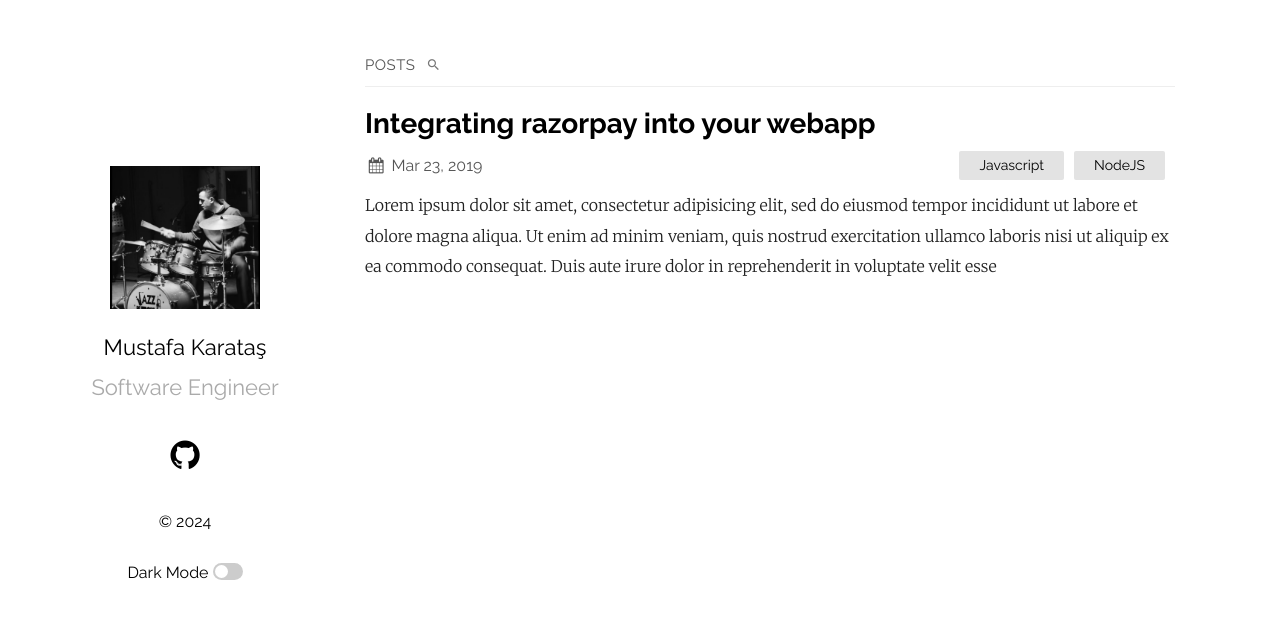
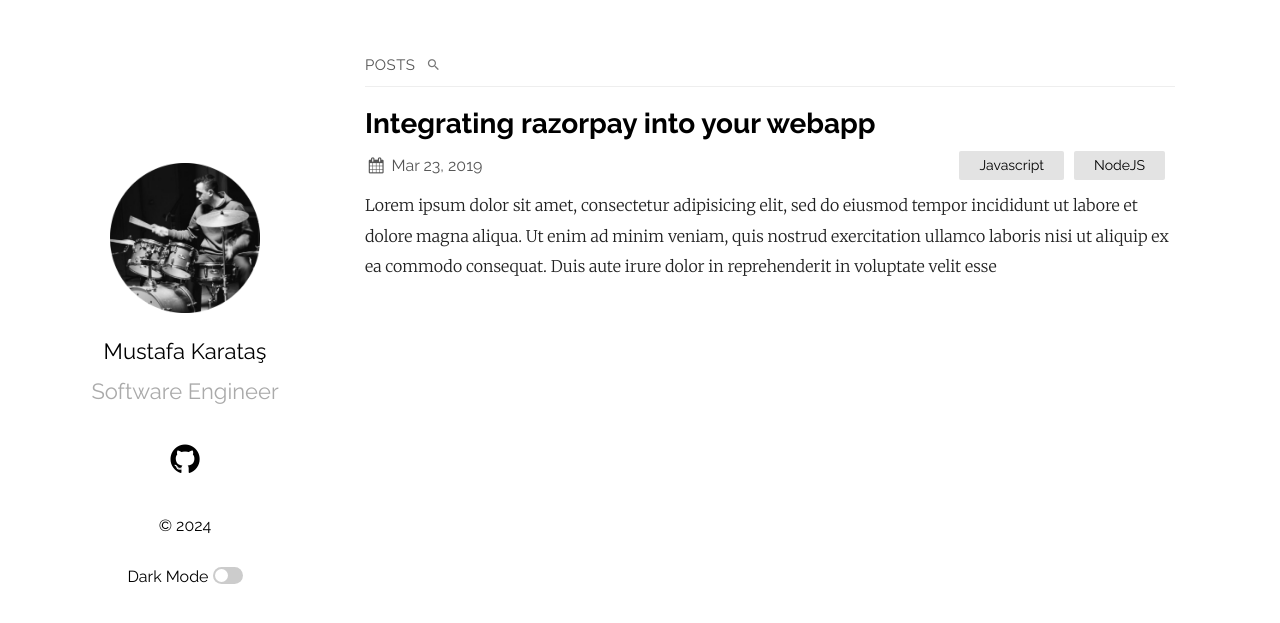
Before and after one commit to musticode/musticode.github.io, a Jekyll site: the page built from index.md, in a window 1280 px wide. Shown: the top 623 px of the page. Built offline with Jekyll 4.4.1, drawn with Linux system fonts in a browser that asks for light colours.

Commit message:
photo update2

```diff
--- a/_config.yml
+++ b/_config.yml
@@ -18,7 +18,7 @@ plainwhite:
   sitemap: true # set to true to generate sitemap.xml content
   search: true # set to true to enable searchbar
   dark_mode: true # set to true to add dark mode toggle
-  portfolio_image: "assets/mustidavul.png" # the path from the base directory of the site to the image to display (no / at the start)
+  portfolio_image: "assets/mustidavul-photoaidcom-cropped.png" # the path from the base directory of the site to the image to display (no / at the start)
   html_lang: "en" # set the lang attribute of the <html> tag for the pages. See here for a list of codes: https://www.w3schools.com/tags/ref_country_codes.asp
   condensed_mobile:
     #- home
```
Also changed, not shown: assets/mustidavul-photoaidcom-cropped.png (added).
